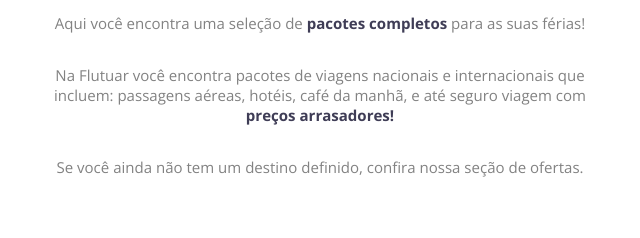
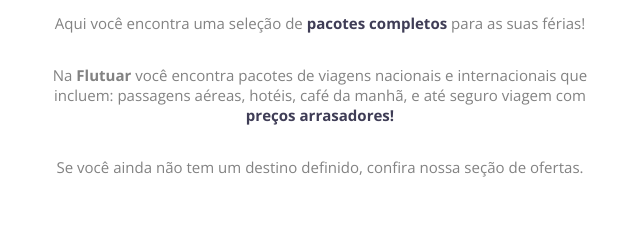
Before and after one commit to A1exLima/rocketseat-stage2-intro-html-css, a plain HTML site: page index.html in a window 1280 px wide. Shown: the part 351-589 px from the top of the page, 320-960 px from the left. Drawn offline with nearby package versions, Linux system fonts and the light colour scheme.

Commit message:
Correção texto Flutuar

```diff
--- a/index.html
+++ b/index.html
@@ -18,7 +18,7 @@
             <section>
                 <h1>O seu próximo <span>destino</span> pode estar aqui...</h1>
                 <p>Aqui você encontra uma seleção de <strong>pacotes completos</strong>  para as suas férias!</p>
-                <p>Na Flutuar você encontra pacotes de viagens nacionais e internacionais que incluem: passagens aéreas, hotéis, café da manhã, e até seguro viagem com <strong>preços arrasadores!</strong> </p>
+                <p>Na <strong class="marca">Flutuar</strong> você encontra pacotes de viagens nacionais e internacionais que incluem: passagens aéreas, hotéis, café da manhã, e até seguro viagem com <strong>preços arrasadores!</strong> </p>
                 <p>Se você ainda não tem um destino definido, confira nossa seção de ofertas.</p>
             </section>
         </article>
--- a/public/styles/style.css
+++ b/public/styles/style.css
@@ -49,6 +49,13 @@
     color: #EE24FF;
 }
 
+.marca{
+    color: #828282
+}
+
+strong{
+    color: #3F3D56;
+}
 p{
     width: 540px;
     font-family: 'Open Sans', sans-serif;
@@ -58,10 +65,6 @@
     text-align: center;
     color: #828282;
     padding-bottom: 32px;
-}
-
-strong{
-    color: #3F3D56;
 }
 
 footer{
```
